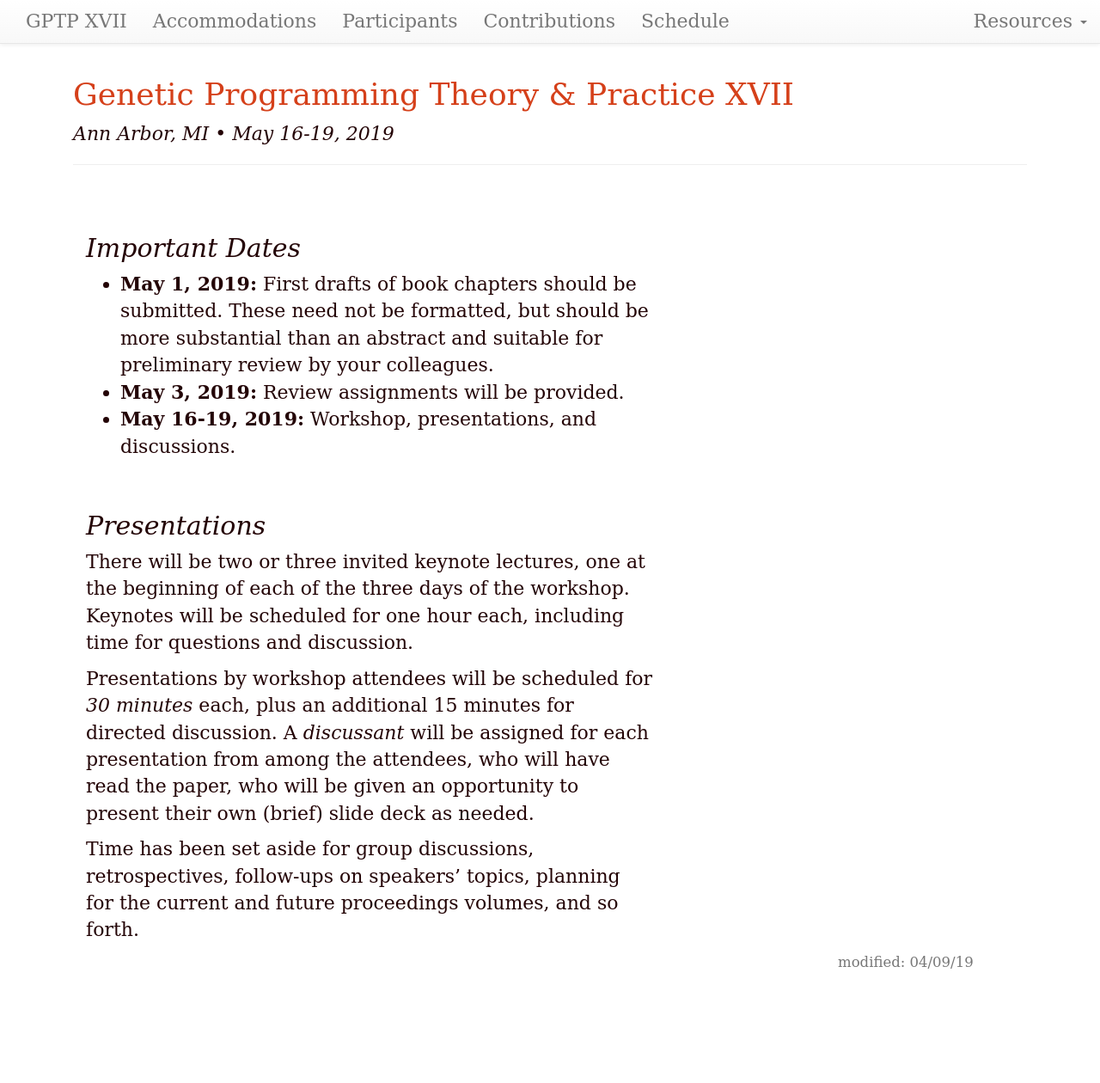
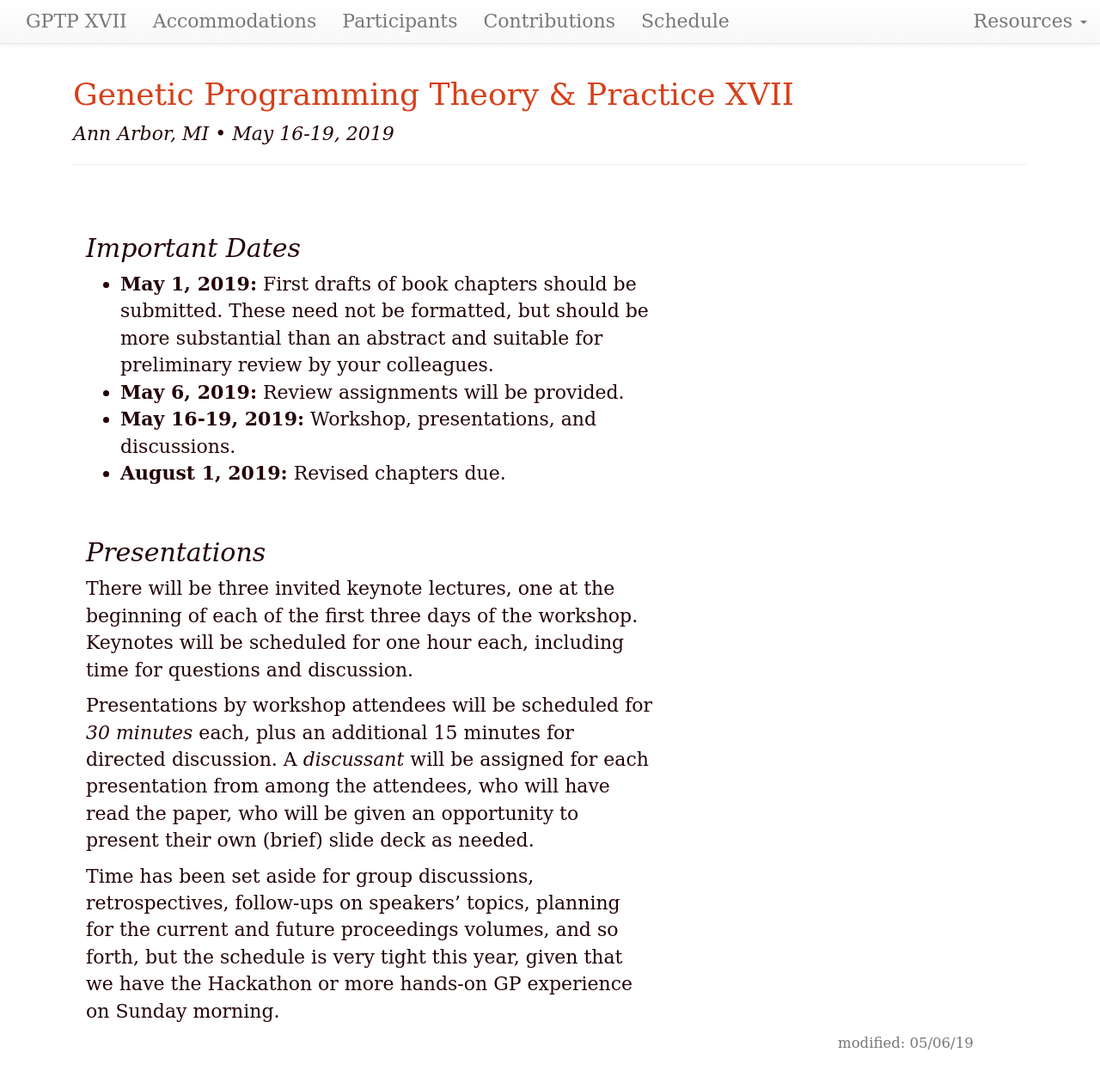
Before and after one commit to GPTP-workshop/gptp-workshop.github.io, a Jekyll site: the page built from contributions.md, in a window 1280 px wide and 1267 px high. Shown: the top 1260 px of the window at 86% size. Built offline with Jekyll 4.4.1, drawn with Linux system fonts in a browser that asks for light colours; our own code applies the rules of GitHub Pages for plain Markdown files.

Commit message:
Update contributions.md

```diff
--- a/contributions.md
+++ b/contributions.md
@@ -1,6 +1,6 @@
 ---
 layout: default
-updated: "April 9, 2019"
+updated: "May 6, 2019"
 roman: "XVII"
 dates: "May 16-19, 2019"
 ---
@@ -8,16 +8,17 @@ dates: "May 16-19, 2019"
 ## Important Dates
 
 - **May 1, 2019:** First drafts of book chapters should be submitted. These need not be formatted, but should be more substantial than an abstract and suitable for preliminary review by your colleagues.
-- **May 3, 2019:** Review assignments will be provided.
+- **May 6, 2019:** Review assignments will be provided.
 - **May 16-19, 2019:** Workshop, presentations, and discussions.
+- **August 1, 2019:** Revised chapters due.
 
 ## Presentations
 
-There will be two or three invited keynote lectures, one at the beginning of each of the three days of the workshop. Keynotes will be scheduled for one hour each, including time for questions and discussion.
+There will be three invited keynote lectures, one at the beginning of each of the first three days of the workshop. Keynotes will be scheduled for one hour each, including time for questions and discussion.
 
 Presentations by workshop attendees will be scheduled for _30 minutes_ each, plus an additional 15 minutes for directed discussion. A _discussant_ will be assigned for each presentation from among the attendees, who will have read the paper, who will be given an opportunity to present their own (brief) slide deck as needed.
 
-Time has been set aside for group discussions, retrospectives, follow-ups on speakers' topics, planning for the current and future proceedings volumes, and so forth.
+Time has been set aside for group discussions, retrospectives, follow-ups on speakers' topics, planning for the current and future proceedings volumes, and so forth, but the schedule is very tight this year, given that we have the Hackathon or more hands-on GP experience on Sunday morning.
 
 
 <!-- ## Formatting Instructions for Authors
```
